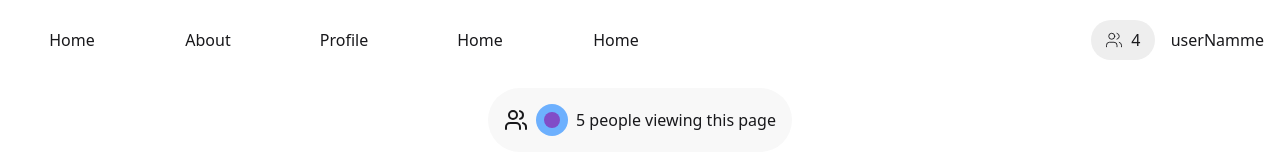
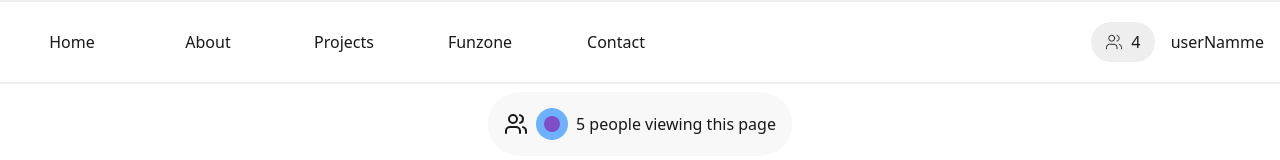
Before and after one commit to DeepakVishwakarma123/RealTime-Portfolio, a React (Vite) app: page /home in a window 1280 px wide. Shown: the top 160 px of the page. Built offline with nearby package versions, Linux system fonts and the light colour scheme.

Commit message:
made nav sticky

```diff
--- a/src/Components/NavBar.jsx
+++ b/src/Components/NavBar.jsx
@@ -8,8 +8,7 @@ function NavBar()
     const ref=useRef()
 return (
     <>
-
-    <nav className="flex justify-between p-4">
+    <nav className="flex justify-between p-4 sticky top-0 z-50 bg-background/80 backdrop-blur-lg border-2 border-base-300 border-l-0 border-r-0">
     <button className="btn-ghost lg:hidden" onClick={
         () =>
             {ref.current.classList.toggle("menutoggle");
@@ -19,9 +18,9 @@ return (
          <ul  className="lg:flex gap-6 hidden  lg:static lg:right-0">
            <li className="hover:bg-base-300 text-center flex justify-center items-center w-28  rounded-2xl h-12"><NavLink to={"/home"}>Home</NavLink></li>
            <li  className="hover:bg-base-300 text-center flex justify-center items-center w-28  rounded-2xl h-12"><NavLink to={"/about"}>About</NavLink></li>
-           <li  className="hover:bg-base-300 text-center flex justify-center items-center w-28  rounded-2xl h-12"><NavLink to={"/profile"}>Profile</NavLink></li>
-           <li  className="hover:bg-base-300 text-center flex justify-center items-center w-28  rounded-2xl h-12"><NavLink to={"/home"}>Home</NavLink></li>
-           <li  className="hover:bg-base-300 text-center flex justify-center items-center w-28  rounded-2xl h-12"><NavLink to={"/home"}>Home</NavLink></li>
+           <li  className="hover:bg-base-300 text-center flex justify-center items-center w-28  rounded-2xl h-12"><NavLink to={"/profile"}>Projects</NavLink></li>
+           <li  className="hover:bg-base-300 text-center flex justify-center items-center w-28  rounded-2xl h-12"><NavLink to={"/home"}>Funzone</NavLink></li>
+           <li  className="hover:bg-base-300 text-center flex justify-center items-center w-28  rounded-2xl h-12"><NavLink to={"/home"}>Contact</NavLink></li>
          </ul>
         <div className="flex gap-4  justify-center items-center">
             <div className="flex justify-center items-center gap-2 bg-base-300 w-16 rounded-full p-2">
```
